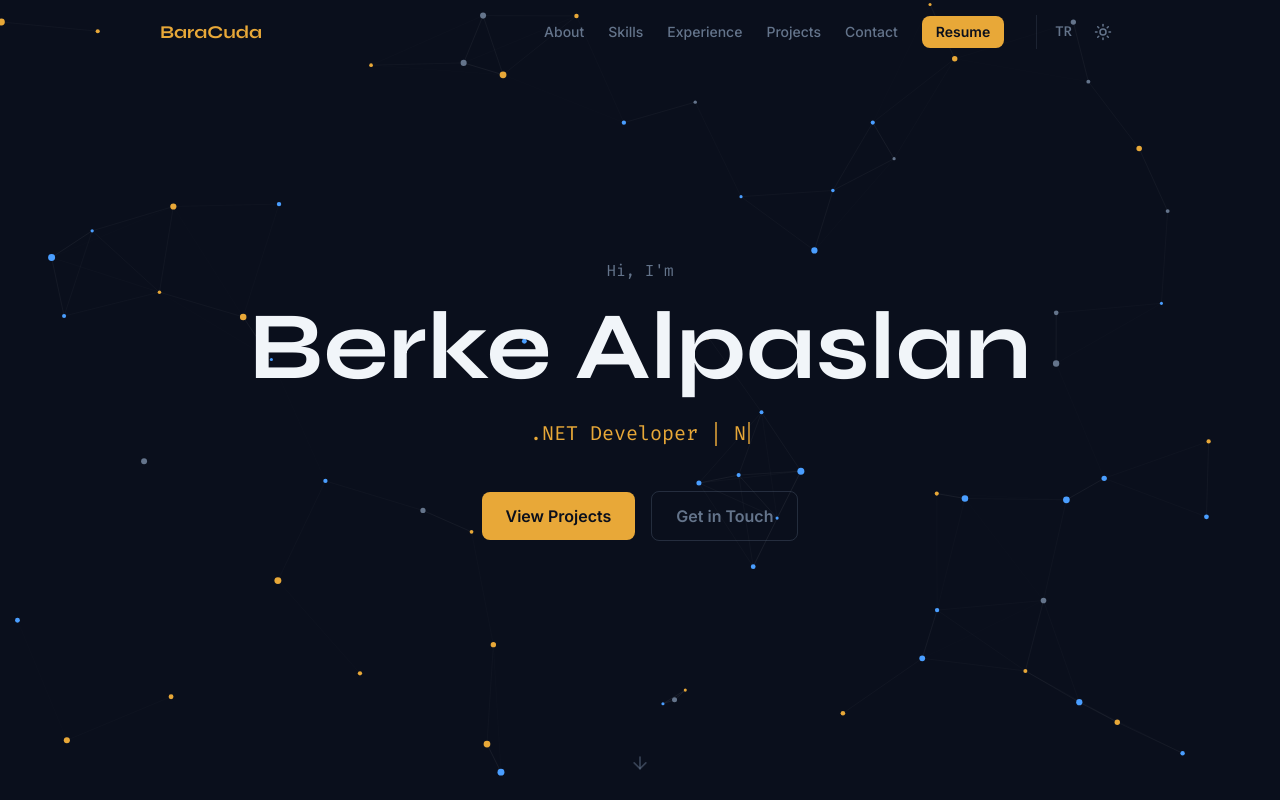
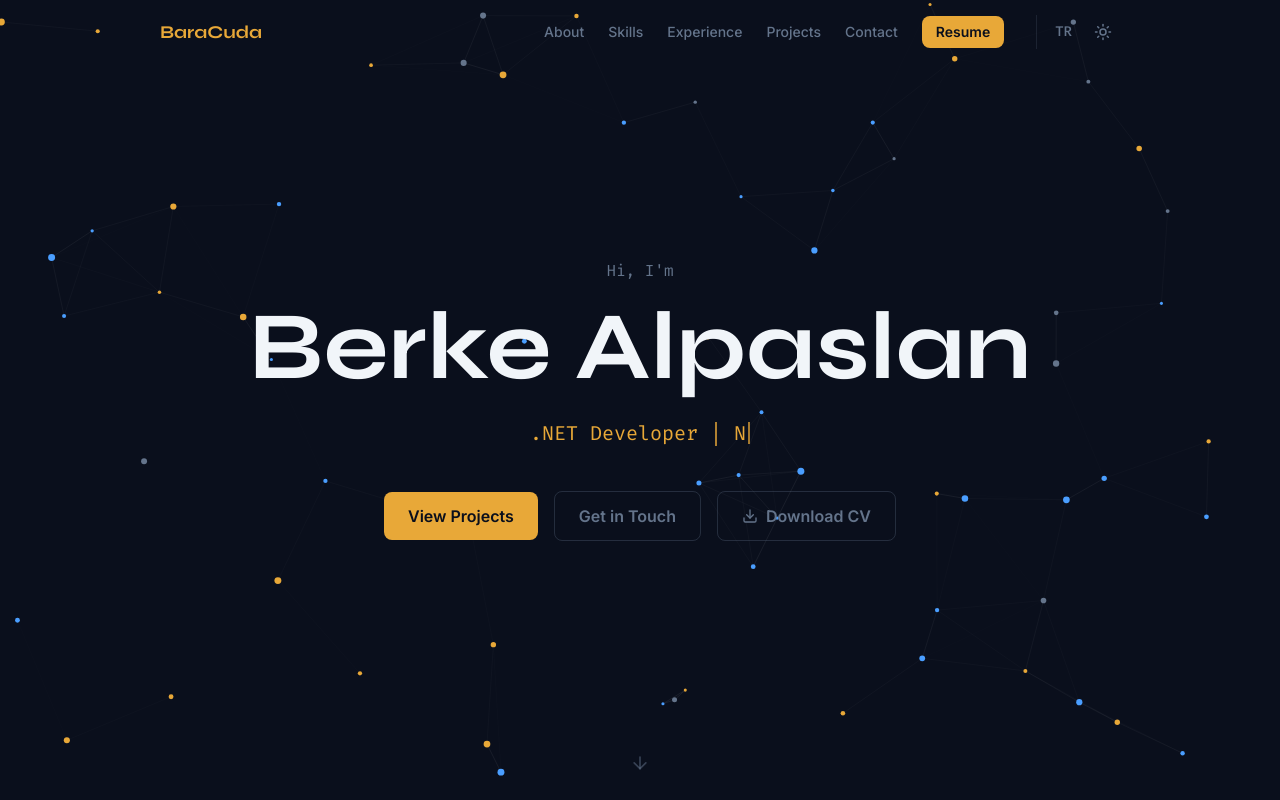
Before and after one commit to BerkeAlpaslan/portfolio, a Next.js app: page / in a window 1280 px wide. Shown: the top 800 px of the page. Built offline with nearby package versions, Linux system fonts and the light colour scheme.

Commit message:
feat: add CV download button to hero section and update resume filenames
Add locale-aware CV download button to hero section alongside existing
navbar button. Rename resume files to Berke_Alpaslan_CV_TR.pdf and
Berke_Alpaslan_CV_EN.pdf so the downloaded file has a proper name.

```diff
--- a/src/components/layout/Navbar.tsx
+++ b/src/components/layout/Navbar.tsx
@@ -59,7 +59,7 @@ export default function Navbar() {
             </button>
           ))}
           <a
-            href={locale === "tr" ? "/resumes/resume-tr.pdf" : "/resumes/resume-en.pdf"}
+            href={locale === "tr" ? "/resumes/Berke_Alpaslan_CV_TR.pdf" : "/resumes/Berke_Alpaslan_CV_EN.pdf"}
             target="_blank"
             rel="noopener noreferrer"
             className="px-3.5 py-1.5 text-sm font-semibold rounded-lg bg-amber-primary text-navy-950 hover:bg-amber-dark transition-colors"
@@ -104,7 +104,7 @@ export default function Navbar() {
                 </button>
               ))}
               <a
-                href={locale === "tr" ? "/resumes/resume-tr.pdf" : "/resumes/resume-en.pdf"}
+                href={locale === "tr" ? "/resumes/Berke_Alpaslan_CV_TR.pdf" : "/resumes/Berke_Alpaslan_CV_EN.pdf"}
                 target="_blank"
                 rel="noopener noreferrer"
                 className="text-left text-sm font-semibold text-amber-primary hover:text-amber-dark transition-colors py-2"
--- a/src/components/sections/Hero.tsx
+++ b/src/components/sections/Hero.tsx
@@ -5,9 +5,10 @@ import { ArrowDown } from "lucide-react";
 import NetworkMesh from "@/components/ui/NetworkMesh";
 import TypeWriter from "@/components/ui/TypeWriter";
 import { useLanguage } from "@/i18n/LanguageContext";
+import { Download } from "lucide-react";
 
 export default function Hero() {
-  const { t } = useLanguage();
+  const { t, locale } = useLanguage();
 
   return (
     <section className="relative min-h-screen flex items-center justify-center overflow-hidden">
@@ -59,6 +60,14 @@ export default function Hero() {
           >
             {t.hero.cta_contact}
           </button>
+          <a
+            href={locale === "tr" ? "/resumes/Berke_Alpaslan_CV_TR.pdf" : "/resumes/Berke_Alpaslan_CV_EN.pdf"}
+            download
+            className="flex items-center gap-2 px-6 py-3 border border-slate-muted/30 rounded-lg font-semibold text-slate-muted hover:border-amber-primary hover:text-amber-primary transition-colors"
+          >
+            <Download size={16} />
+            {t.hero.cta_resume}
+          </a>
         </motion.div>
       </div>
 
--- a/src/i18n/translations.ts
+++ b/src/i18n/translations.ts
@@ -18,6 +18,7 @@ export const translations = {
       ],
       cta_projects: "View Projects",
       cta_contact: "Get in Touch",
+      cta_resume: "Download CV",
     },
     about: {
       title: "About Me",
@@ -95,6 +96,7 @@ export const translations = {
       ],
       cta_projects: "Projelerimi Gör",
       cta_contact: "İletişime Geç",
+      cta_resume: "CV İndir",
     },
     about: {
       title: "Hakkımda",
```
Also changed, not shown: 2 other files (tests, documents, lock files or other folders).
